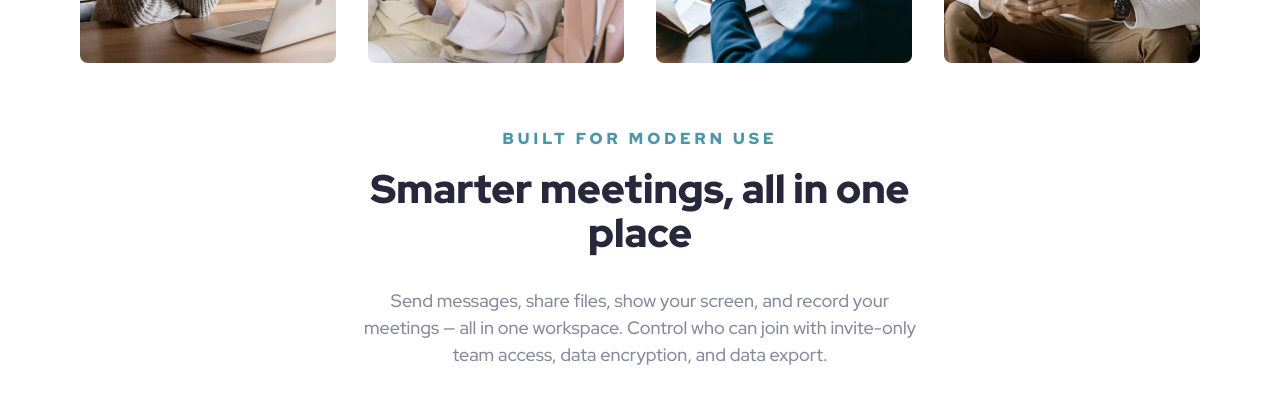
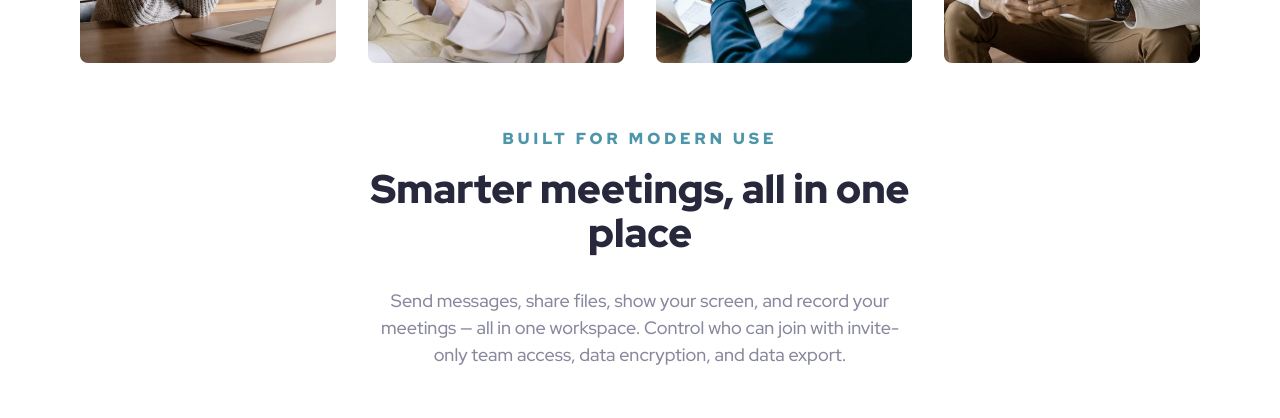
Before and after one commit to zkmsz/frontend-mentor-solutions, a Next.js app in the folder meet-landing-page-next/: page / in a window 1280 px wide. Shown: the part 960-1378 px from the top of the page. Built offline with nearby package versions, Linux system fonts and the light colour scheme.

Commit message:
fixed lg width typo on features-content

```diff
--- a/meet-landing-page-next/src/app/components/Features.js
+++ b/meet-landing-page-next/src/app/components/Features.js
@@ -30,7 +30,7 @@ const Features = () => {
       </div>
       <div
         id="features-content"
-        className="text-center my-16 md:mx-[8.25rem] lg:w-[34.625rem] lg:mx-auto"
+        className="text-center my-16 md:mx-[8.25rem] lg:w-[34rem] lg:mx-auto"
       >
         <p className="font-black text-[0.75rem] uppercase tracking-[0.25rem] text-[--cyan-600] mb-4 md:text-[0.875rem] lg:text-[1rem]">
           Built for modern use
```
